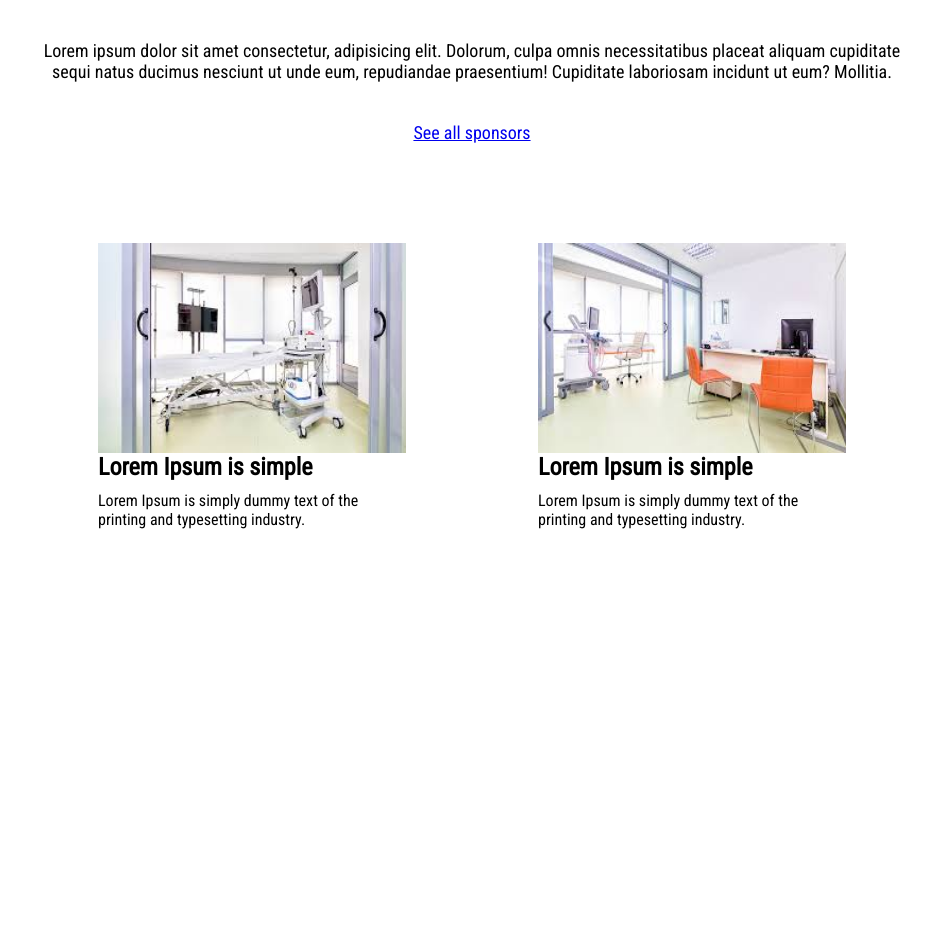
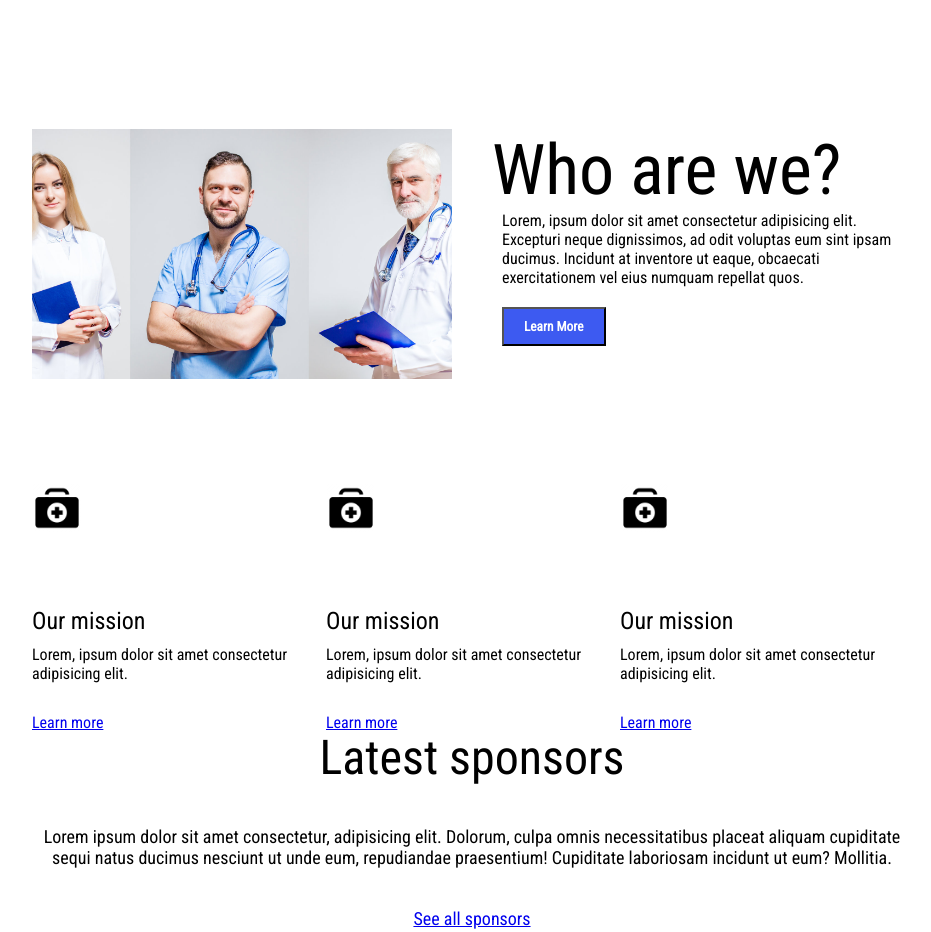
Before and after one commit to mihaifirst/Medic-website, a plain HTML site: page index.html in a window 1280 px wide. Shown: the part 741-1673 px from the top of the page, without its empty margins (168-1099 px from the left). Before the commit the page ends 1384 px from the top, so only its background shows below. Drawn offline with Linux system fonts and the light colour scheme.

Commit message:
section-2

```diff
--- a/css/components/style.css
+++ b/css/components/style.css
@@ -8,8 +8,6 @@ body {
     margin: 0;
     padding: 0;
     font-family: 'Roboto Condensed', sans-serif;
-    background: url('/assets/images/intro.jpg') no-repeat center center fixed;
-    background-size: 100%;
   }
 
 .mw-background-text {
@@ -17,6 +15,145 @@ body {
     padding: 300px 200px 0;
     font-weight: 300;
     font-style: normal;
+}
+
+#section-1 {
+  height: 670px;
+  position: relative;
+}
+
+.mw-background {
+  background: url('/assets/images/intro.jpg') no-repeat center center fixed;
+    background-size: 100%;
+    width:100%;
+    height: 100%;
+    opacity: 0.6;
+}
+
+.mw-header {
+  position: absolute;
+    top: 50%;
+    left: 15%;
+    font-size: 100px;
+}
+
+.mw-container-1 {
+  padding: 150px 200px 0;
+  height: 500px;
+  background-color: white;
+}
+
+.mw-container-1 > .mw-container-left {
+  height: 250px;
+  width: calc(50% - 20px);
+  display: inline-block;
+  background-image: url('/assets/images/section2.jpg') ;
+  background-size: 50%;
+  box-sizing: border-box;
+  background-size: cover;
+  background-position: center;
+
+
+}
+
+.mw-container-1 > .mw-container-right {
+  padding-left: 20px;
+  float: right;
+  height: 250px;
+  width: 50%;
+}
+
+.mw-container-1 > .mw-container-right > span:nth-child(1) {
+  display: block;
+  font-size: 70px;
+  padding-left: 20px;
+  font-family: 'Roboto Condensed', sans-serif;
+  font-style: normal;
+}
+
+.mw-container-1 > .mw-container-right > span:nth-child(2) {
+  display: block;
+  padding-left: 30px;
+  font-family: 'Roboto Condensed', sans-serif;
+  font-style: normal;
+}
+
+.mw-container-1 > .mw-container-right > button {
+  background-color: var(--color-2);
+  color: #fff;
+  font-family: 'Roboto Condensed', sans-serif;
+  font-weight: 700;
+  padding: 10px 20px;
+  margin: 20px 30px;
+}
+
+.mw-container-1 > .mw-container-bottom {
+  width: 100%;
+  height: 200px;
+  margin-top: 100px;
+}
+
+.mw-container-1 > .mw-container-bottom > .mw-box-1 > .mw-icon,
+.mw-container-1 > .mw-container-bottom > .mw-box-2 > .mw-icon,
+.mw-container-1 > .mw-container-bottom > .mw-box-3 > .mw-icon {
+  width: 50px;
+  display: inline-block;
+}
+
+.mw-container-1 > .mw-container-bottom > .mw-box-1 > .mw-icon > img,
+.mw-container-1 > .mw-container-bottom > .mw-box-2 > .mw-icon > img,
+.mw-container-1 > .mw-container-bottom > .mw-box-3 > .mw-icon > img {
+  width: 100%;
+  padding-bottom: 70px;
+}
+
+
+.mw-container-bottom > .mw-box-1 > .text,
+.mw-container-bottom > .mw-box-2 > .text,
+.mw-container-bottom > .mw-box-3 > .text {
+  display: inline-block;
+  width: 258px;
+}
+
+.mw-container-1 > .mw-container-bottom > .mw-box-1 > .text > span:nth-child(1),
+.mw-container-1 > .mw-container-bottom > .mw-box-2 > .text > span:nth-child(1),
+.mw-container-1 > .mw-container-bottom > .mw-box-3 > .text > span:nth-child(1){
+  display: block;
+  font-size: 24px;
+  margin-bottom: 10px;
+}
+
+.mw-container-1 > .mw-container-bottom > .mw-box-1 > .text > span:nth-child(2),
+.mw-container-1 > .mw-container-bottom > .mw-box-2 > .text > span:nth-child(2),
+.mw-container-1 > .mw-container-bottom > .mw-box-3 > .text > span:nth-child(2) {
+  display: block;
+  margin-bottom: 30px;
+}
+
+.mw-container-1 > .mw-container-bottom > .column {
+  height: 100%;
+}
+
+ .mw-container-bottom > .mw-box-1,
+ .mw-container-bottom > .mw-box-2,
+ .mw-container-bottom > .mw-box-3 {
+  width: calc(33.3333% - 3px);
+  display: inline-block;
+}
+
+.mw-container-bottom > .mw-box-1 > .mw-icon {
+  width: 50px;
+  display: inline-block;
+}
+
+.mw-container-bottom > .mw-box-1 > .text {
+  display: inline-block;
+}
+
+.mw-icon-text > .column-1 > span:nth-child(1),
+.mw-icon-text > .column-2 > span:nth-child(1),
+.mw-icon-text > .column-3 > span:nth-child(1) {
+  display: block;
 }
 
 #mw-section-3 {
--- a/index.html
+++ b/index.html
@@ -28,8 +28,60 @@
       </div>
     </div>
     <!--Container-->
-    <section class="mw-background-text">
-      Best treatment place for everyone
+    <section id="section-1">
+      <div class="mw-background"></div>
+      <div class="mw-header">Best treatment place for everyone</div>
+    </section>
+    <section class="mw-container-1">
+      <div class="mw-container-left"></div>
+      <div class="mw-container-right">
+        <span>Who are we?</span>
+        <span
+          >Lorem, ipsum dolor sit amet consectetur adipisicing elit. Excepturi
+          neque dignissimos, ad odit voluptas eum sint ipsam ducimus. Incidunt
+          at inventore ut eaque, obcaecati exercitationem vel eius numquam
+          repellat quos.</span
+        >
+        <button>Learn More</button>
+      </div>
+      <div class="mw-container-bottom">
+        <div class="mw-box-1">
+          <div class="mw-icon">
+            <img src="assets/images/healthCare-512.png" />
+          </div>
+          <div class="text">
+            <span>Our mission</span>
+            <span
+              >Lorem, ipsum dolor sit amet consectetur adipisicing elit.</span
+            >
+            <a href="#"><span>Learn more</span></a>
+          </div>
+        </div>
+        <div class="mw-box-2">
+          <div class="mw-icon">
+            <img src="assets/images/healthCare-512.png" />
+          </div>
+          <div class="text">
+            <span>Our mission</span>
+            <span
+              >Lorem, ipsum dolor sit amet consectetur adipisicing elit.</span
+            >
+            <a href="#"><span>Learn more</span></a>
+          </div>
+        </div>
+        <div class="mw-box-3">
+          <div class="mw-icon">
+            <img src="assets/images/healthCare-512.png" />
+          </div>
+          <div class="text">
+            <span>Our mission</span>
+            <span
+              >Lorem, ipsum dolor sit amet consectetur adipisicing elit.</span
+            >
+            <a href="#"><span>Learn more</span></a>
+          </div>
+        </div>
+      </div>
     </section>
     <section id="mw-section-3">
       <div class="mw-section-3-header">
```
Also changed, not shown: assets/images/healthCare-512.png (added), assets/images/section2.jpg (added).
